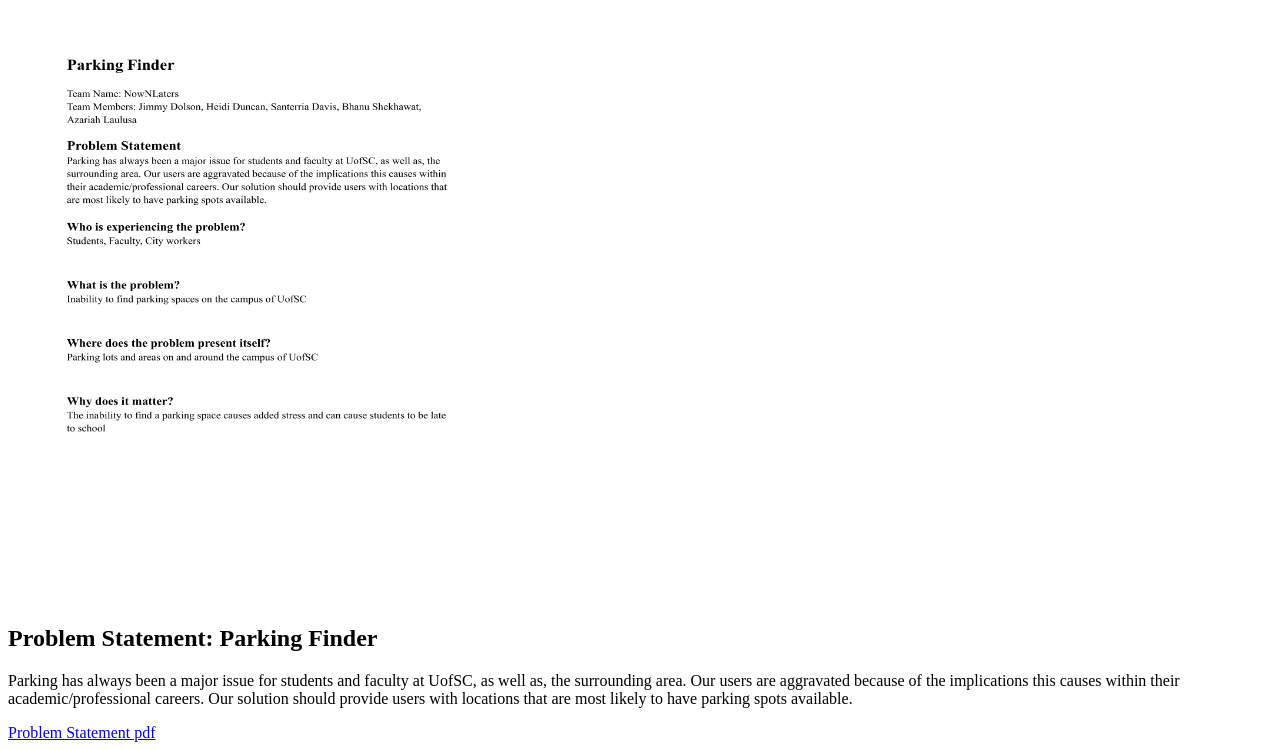
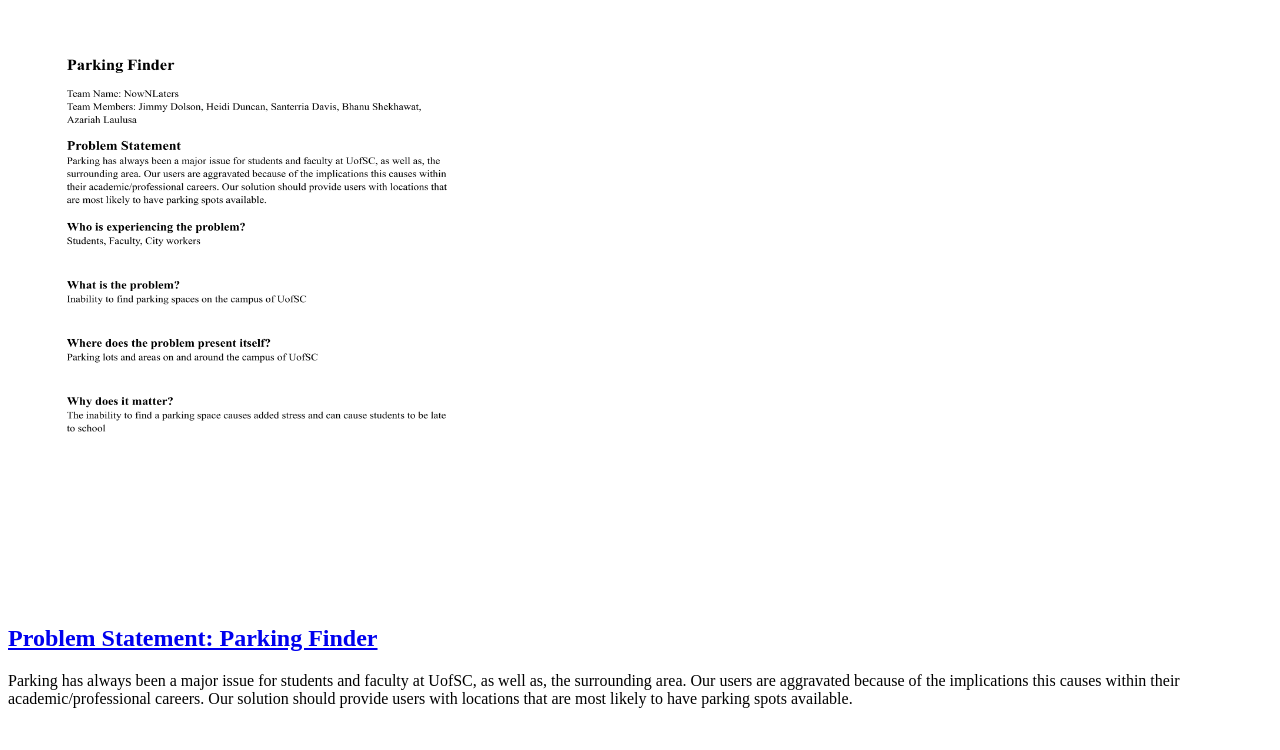
Before and after one commit to AzariahLaulusa/AzariahLaulusa.github.io, a plain HTML site: page index.html in a window 1280 px wide. Shown: the part 79-829 px from the top of the page. After the commit the page ends 803 px from the top, so only its background shows below. Drawn offline with Linux system fonts and the light colour scheme.

Commit message:
Add files via upload

```diff
--- a/index.html
+++ b/index.html
@@ -6,12 +6,11 @@
     <body>
         <h1>Azariah Laulusa's CSCE 190 Site</h1>
         <section class="assignment">
-            <img src="image/problemstatement.png" width="500" height="600">
+            <a href="pdf/problemstatementlink.pdf"><img src="image/problemstatement.png" width="500" height="600"></a>
             <section class="assignment-details">
-                <h2>Problem Statement: Parking Finder</h2>
+                <a href="pdf/problemstatementlink.pdf"><h2>Problem Statement: Parking Finder</h2></a>
                 <p>Parking has always been a major issue for students and faculty at UofSC, as well as, the surrounding area. Our users are aggravated because of the implications this causes within their academic/professional careers. Our solution should provide users with locations that are most likely to have parking spots available.
                 </p>
-                <a href="pdf/problemstatementlink.pdf">Problem Statement pdf</a>
             </section>
         </section>
     </body>
```
